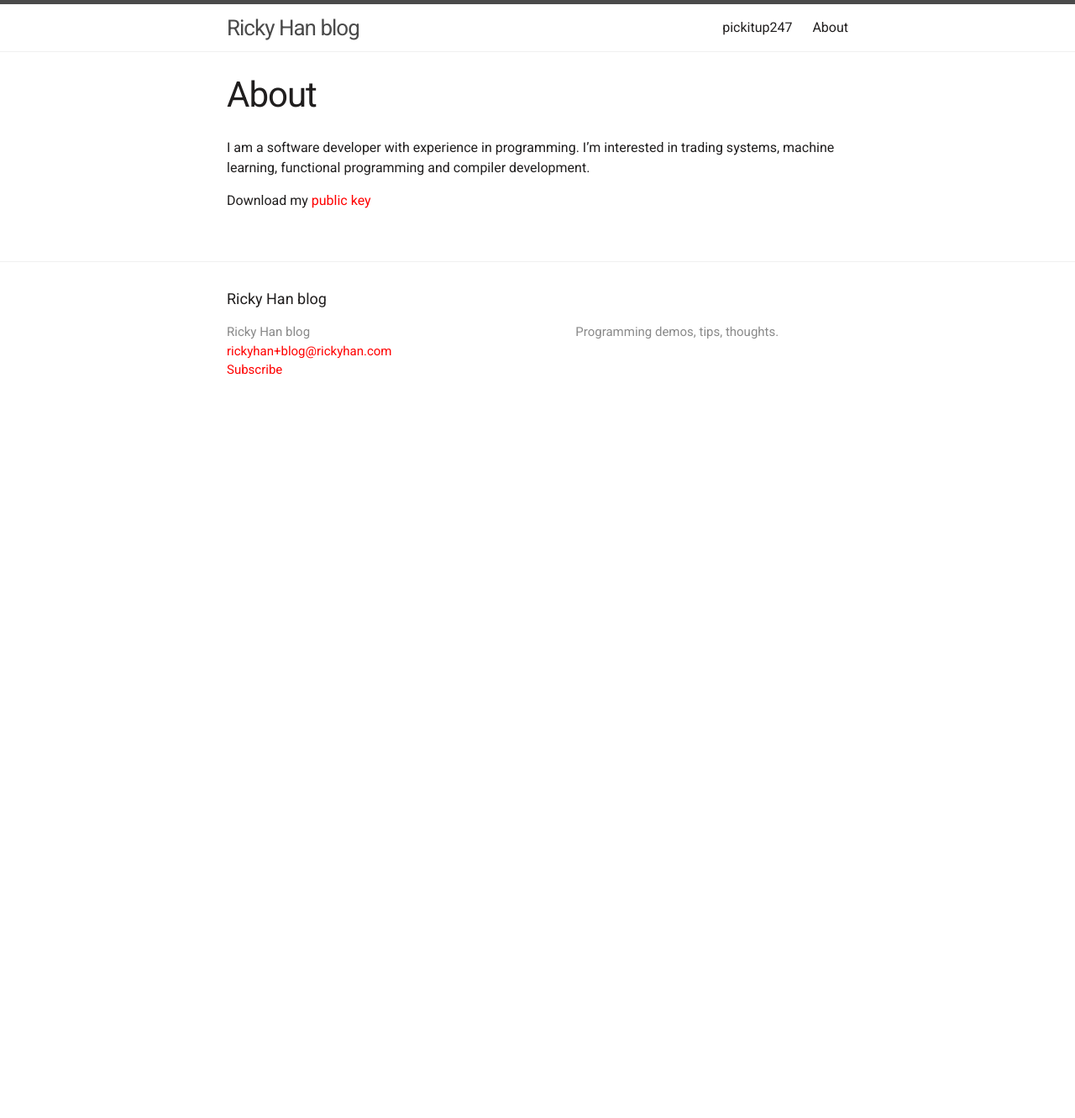
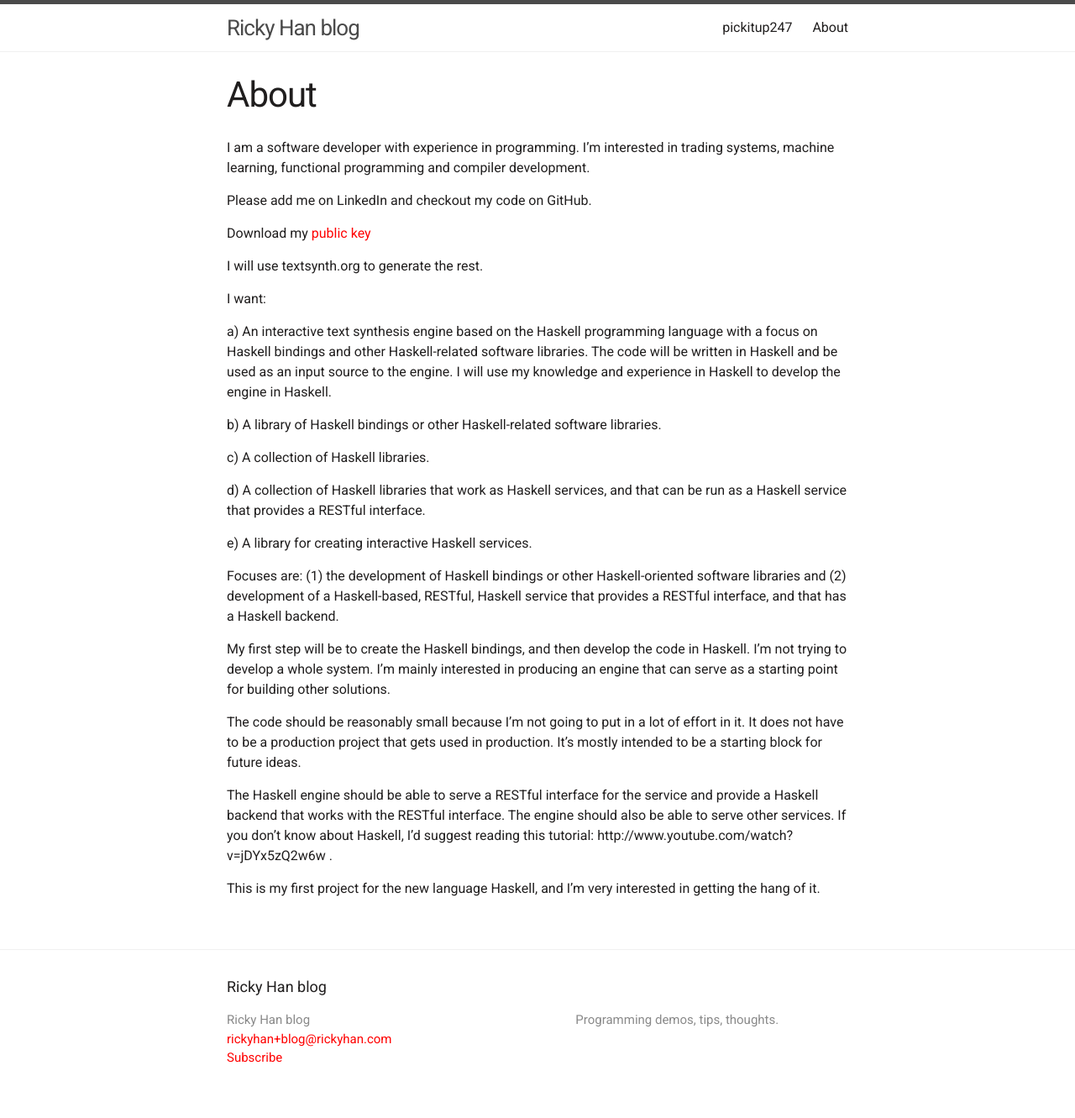
Before and after one commit to 0b01/rickyhan.com, a Jekyll site: the page built from about.md, in a window 1280 px wide. Shown: the whole page at 84% size. Built offline with Jekyll 4.4.1, drawn with Linux system fonts in a browser that asks for light colours; before the commit the page ends 900 px from its top, so only the background shows below that.

Commit message:
Update about.md

```diff
--- a/about.md
+++ b/about.md
@@ -7,4 +7,37 @@ permalink: /about/
 
 I am a software developer with experience in programming. I'm interested in trading systems, machine learning, functional programming and compiler development.
 
+Please add me on LinkedIn and checkout my code on GitHub.
+
 Download my [public key](/rickyhan.key)
+
+I will use textsynth.org to generate the rest.
+
+I want:
+
+
+a) An interactive text synthesis engine based on the Haskell programming language with a focus on Haskell bindings and other Haskell-related software libraries. The code will be written in Haskell and be used as an input source to the engine. I will use my knowledge and experience in Haskell to develop the engine in Haskell.
+
+b) A library of Haskell bindings or other Haskell-related software libraries.
+
+c) A collection of Haskell libraries.
+
+d) A collection of Haskell libraries that work as Haskell services, and that can be run as a Haskell service that provides a RESTful interface.
+
+
+e) A library for creating interactive Haskell services.
+
+
+Focuses are: (1) the development of Haskell bindings or other Haskell-oriented software libraries and (2) development of a Haskell-based, RESTful, Haskell service that provides a RESTful interface, and that has a Haskell backend.
+
+
+My first step will be to create the Haskell bindings, and then develop the code in Haskell. I'm not trying to develop a whole system. I'm mainly interested in producing an engine that can serve as a starting point for building other solutions.
+
+
+The code should be reasonably small because I'm not going to put in a lot of effort in it. It does not have to be a production project that gets used in production. It's mostly intended to be a starting block for future ideas.
+
+
+The Haskell engine should be able to serve a RESTful interface for the service and provide a Haskell backend that works with the RESTful interface. The engine should also be able to serve other services. If you don't know about Haskell, I'd suggest reading this tutorial: http://www.youtube.com/watch?v=jDYx5zQ2w6w .
+
+
+This is my first project for the new language Haskell, and I'm very interested in getting the hang of it.
```
